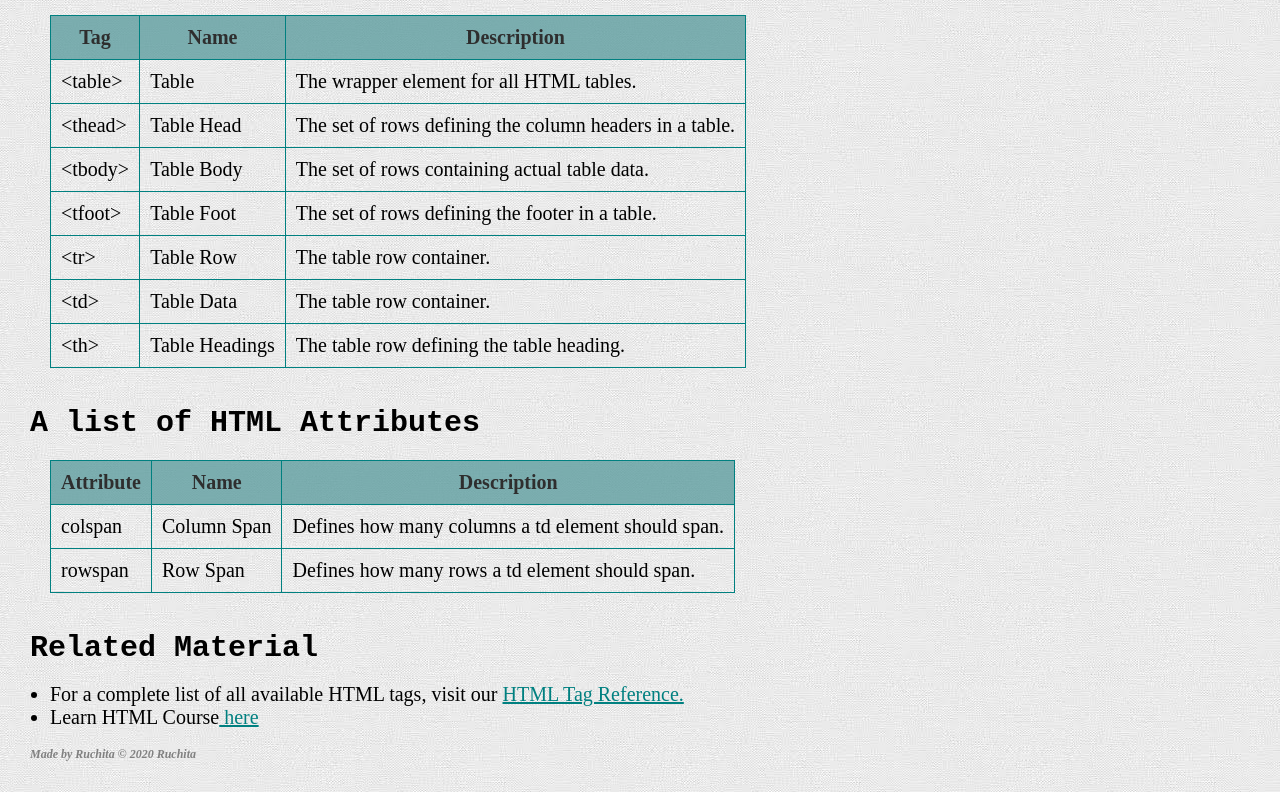
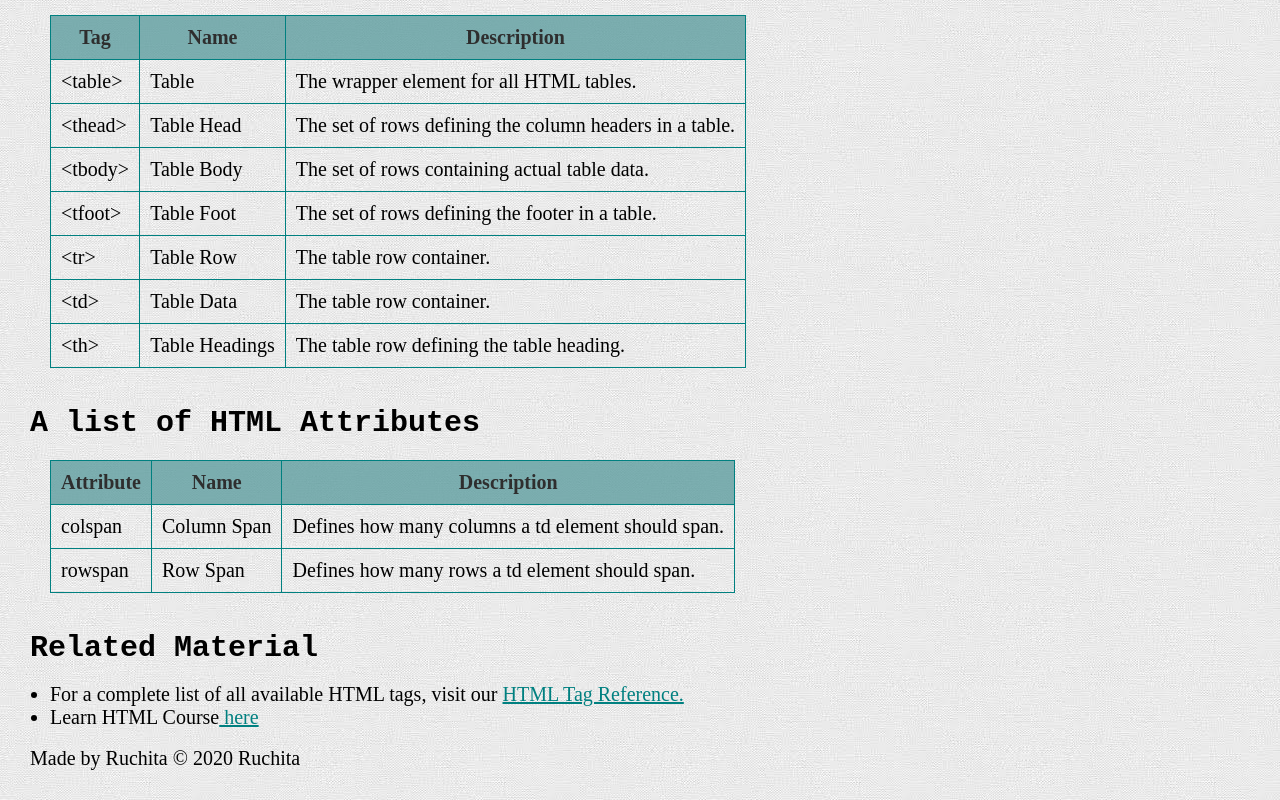
Before and after one commit to ruchita135/LearningProject, a plain HTML site: page Build your own Cheat Sheet/index.html in a window 1280 px wide. Shown: the part 589-1389 px from the top of the page. Drawn offline with Linux system fonts and the light colour scheme.

Commit message:
Update index.html

```diff
--- a/Build your own Cheat Sheet/index.html
+++ b/Build your own Cheat Sheet/index.html
@@ -138,7 +138,7 @@
     <br>
 
     <footer>
-    	<h6>Made by Ruchita &copy; 2020 Ruchita</h6>
+    	<p>Made by Ruchita &copy; 2020 Ruchita</p>
     </footer>
 
   </body>
```
